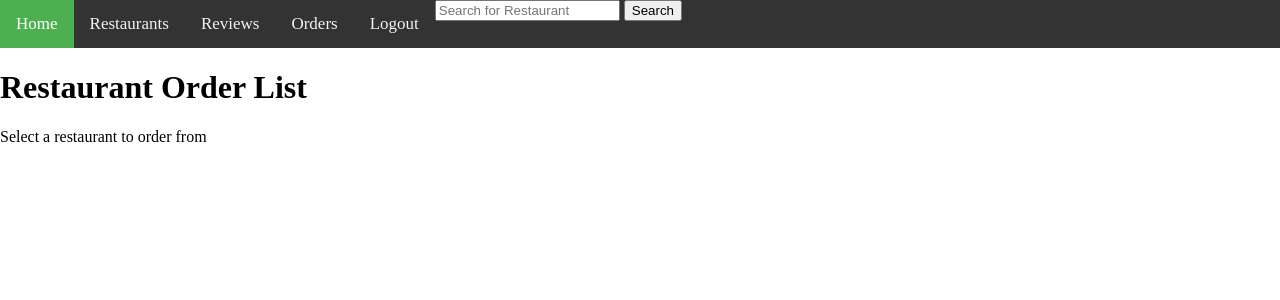
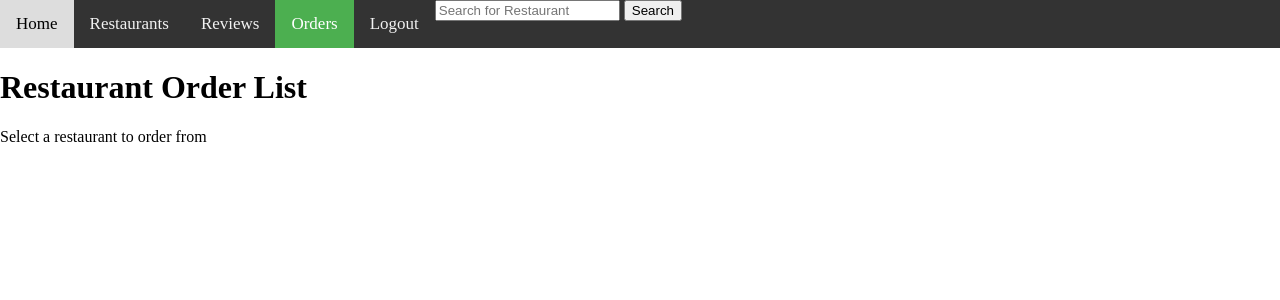
Before and after one commit to 2514millerj/restaurant-advisor, a Flask app: page /order-list in a window 1280 px wide. Shown: the top 300 px of the page. Run offline with Flask 2, Linux system fonts and the light colour scheme; the visitor is signed in with stand-in values (Sample User, id 1); data that the repository does not hold is empty.

Commit message:
fixed links

```diff
--- a/templates/order-list.html
+++ b/templates/order-list.html
@@ -52,10 +52,10 @@
 <body>
 
 <div class="topnav">
-  <a class="active" href="/">Home</a>
+  <a href="/">Home</a>
   <a href="/restaurants">Restaurants</a>
   <a href="/review-list">Reviews</a>
-  <a href="/order-list">Orders</a>
+  <a class="active" href="/order-list">Orders</a>
   <a href="/logout">Logout</a>
 <input type="text" name="search" placeholder="Search for Restaurant">
 <button type="button">Search</button>
--- a/templates/orders.html
+++ b/templates/orders.html
@@ -51,10 +51,10 @@
 </head>
 <body>
 <div class="topnav">
-  <a href="/home">Home</a>
+  <a href="/">Home</a>
   <a href="/restaurants">Restaurants</a>
   <a href="/review-list">Reviews</a>
-  <a class="active" href="/">Orders</a>
+  <a class="active" href="/orders">Orders</a>
   <a href="/logout">Logout</a>
 <input type="text" name="search" placeholder="Search for Restaurant">
 <button type="button">Search</button>
--- a/templates/restaurants.html
+++ b/templates/restaurants.html
@@ -51,8 +51,8 @@
 </head>
 <body>
 <div class="topnav">
-  <a href="/home" href="/">Home</a>
-  <a class="active" href="/">Restaurants</a>
+  <a href="/" href="/">Home</a>
+  <a class="active" href="/restaurants">Restaurants</a>
   <a href="/review-list">Reviews</a>
   <a href="/order-list">Orders</a>
   <a href="/logout">Logout</a>
--- a/templates/reviews.html
+++ b/templates/reviews.html
@@ -52,12 +52,11 @@
 <body>
 
 <div class="topnav">
-  <a href="/home">Home</a>
+  <a href="/">Home</a>
   <a href="/restaurants">Restaurants</a>
-  <a class="active" href="/">Reviews</a>
+  <a class="active" href="/reviews">Reviews</a>
   <a href="/order-list">Orders</a>
   <a href="/logout">Logout</a>
-<input type="text" name="search" placeholder="Search for Restaurant">
 <form action="/search" method="get">
     <input type="text" name="search" placeholder="Search for Restaurant">
     <button type="submit">Search</button>
```
